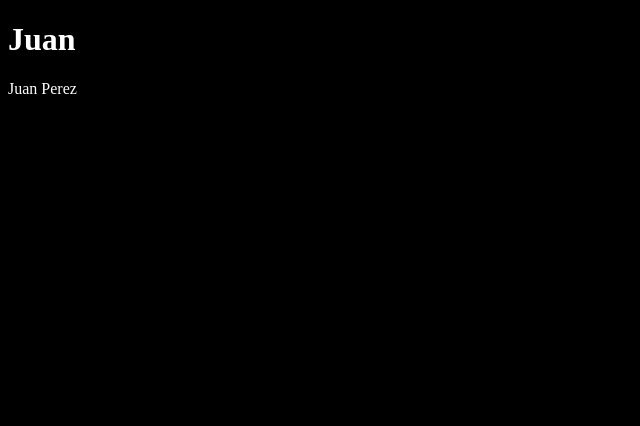
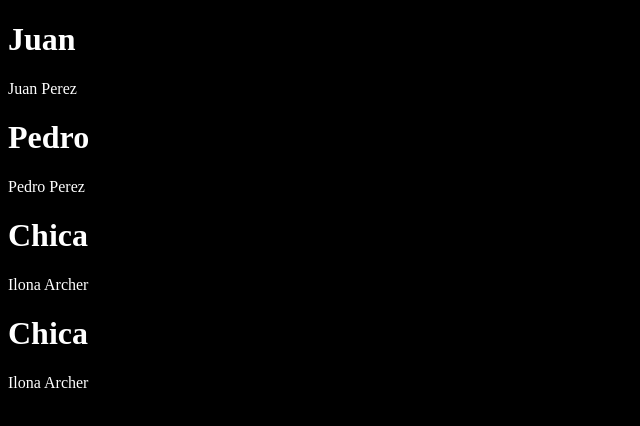
Before and after one commit to Hex-Zero/markeep, a Next.js app: page / in a window 1280 px wide. Shown: the top 426 px of the page, without its empty margins (0-640 px from the left). Built offline with nearby package versions, Linux system fonts and the light colour scheme.

Commit message:
duoble the fun

```diff
--- a/pages/index.tsx
+++ b/pages/index.tsx
@@ -20,19 +20,39 @@ const data = [
     firstName: "Juan",
     lastName: "Perez",
   },
+  {
+    id: uuidv4(),
+    nickname: "Pedro",
+    firstName: "Pedro",
+    lastName: "Perez",
+  },
+  {
+    id: uuidv4(),
+    nickname: "Chica",
+    firstName: "Ilona",
+    lastName: "Archer",
+  },
+  {
+    id: uuidv4(),
+    nickname: "Chica",
+    firstName: "Ilona",
+    lastName: "Archer",
+  },
 ];
 
 const Home: NextPage = () => {
   return (
     <div className="mrk-hello">
-      {data.map((person) => (
+      {data.map((person) => {
+        return (
           <Person
             key={person.id}
             fistName={person.firstName}
             lastName={person.lastName}
             nickname={person.nickname}
           />
-      ))}
+        );
+      })}
     </div>
   );
 };
```
Lines whose indentation alone changed are shown as unchanged.
